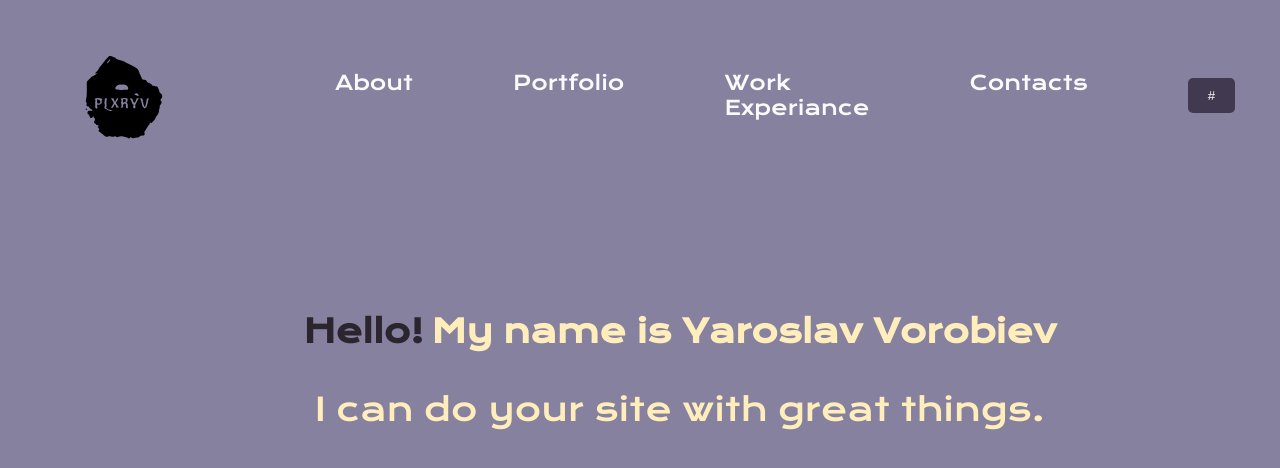
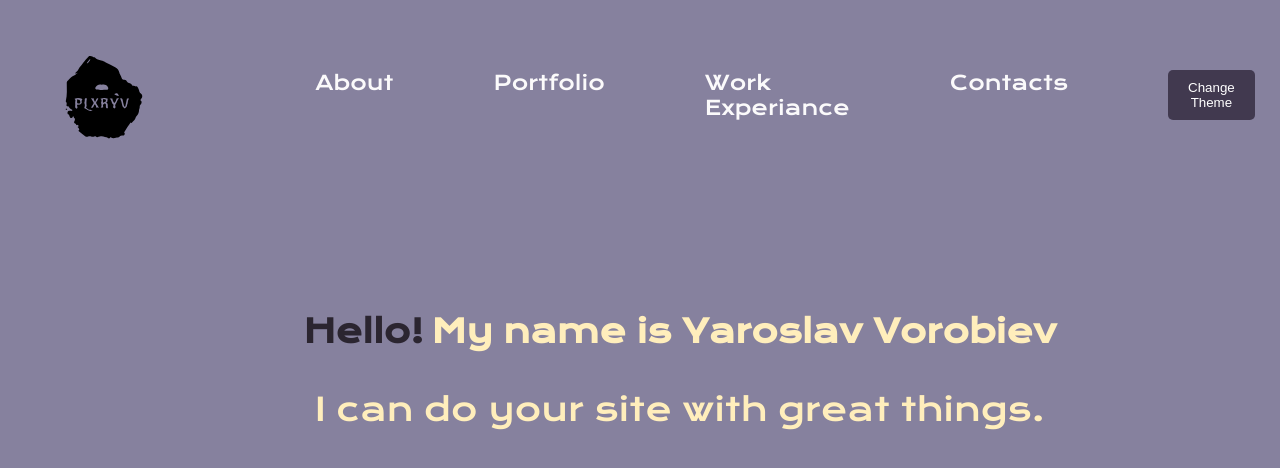
Before and after one commit to PLXRYV/project-plxryv, a React (Vite) app: page / in a window 1280 px wide. Shown: the top 468 px of the page. Built offline with nearby package versions, Linux system fonts and the light colour scheme.

Commit message:
update project

```diff
--- a/src/components/header.jsx
+++ b/src/components/header.jsx
@@ -10,7 +10,7 @@ const Header = () => {
                 <li className="nav-item"><a>Contacts</a></li>
             </ul>
         </nav>
-        <button className="theme-btn">#</button>
+        <button className="theme-btn">Change Theme</button>
     </div>
 )
 }
```
